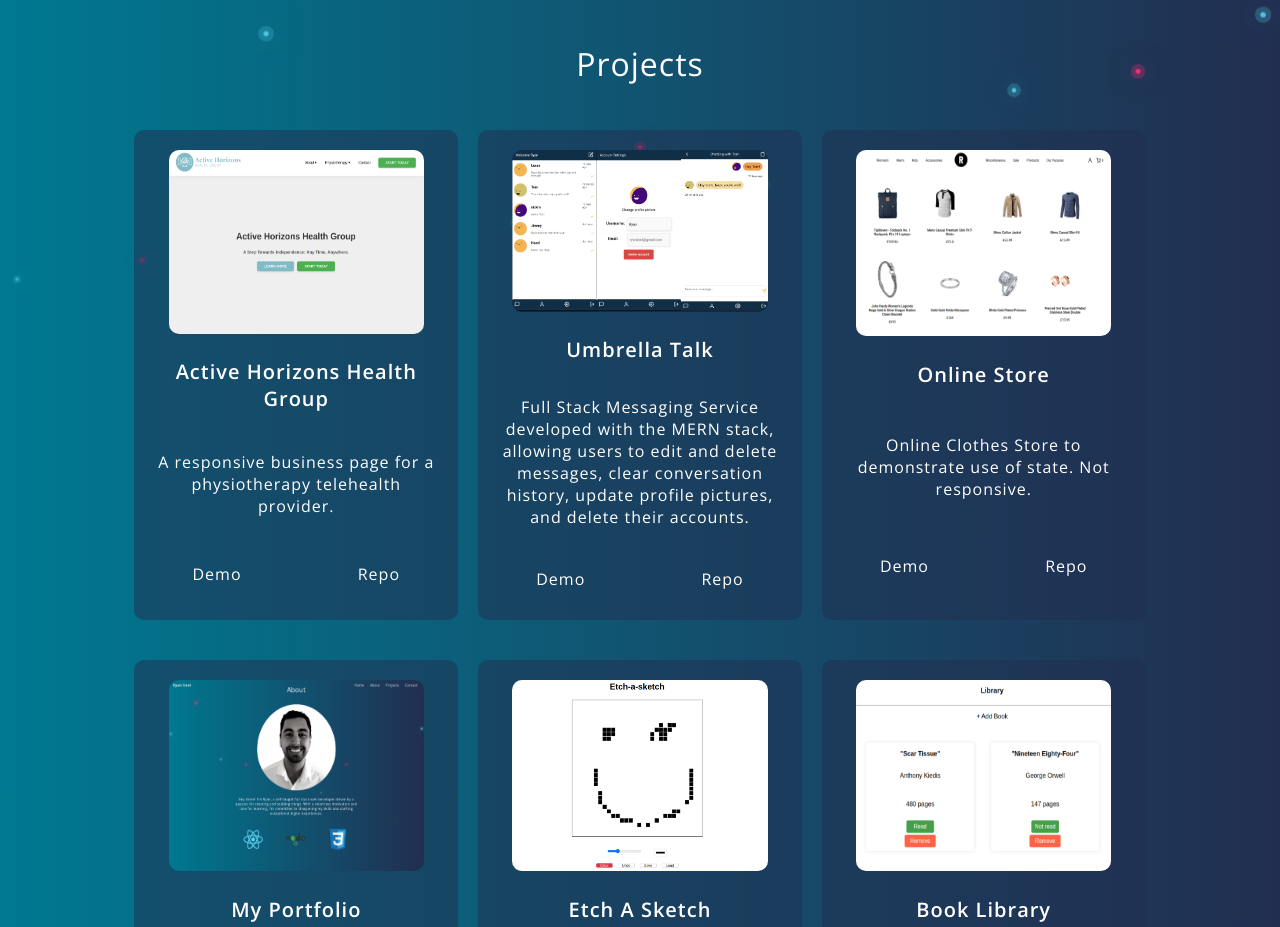
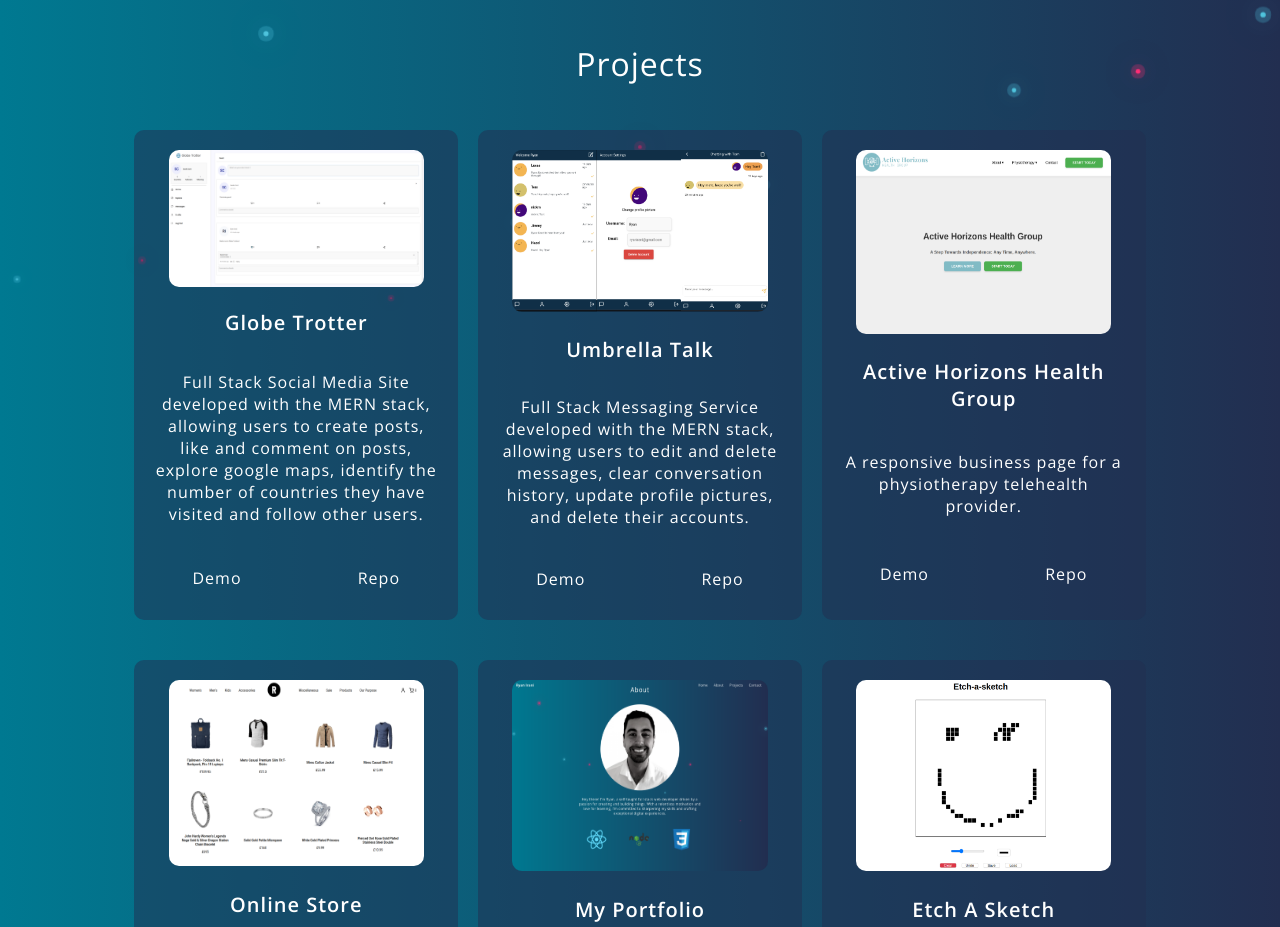
Before and after one commit to justryan55/portfolio, a React (Create React App) app: page / in a window 1280 px wide. Shown: the part 2000-2927 px from the top of the page. Built offline with nearby package versions, Linux system fonts and the light colour scheme.

Commit message:
added globe trotters to project list

```diff
--- a/src/components/MainContent.js
+++ b/src/components/MainContent.js
@@ -1,40 +1,42 @@
-import React from 'react'
-import About from './About';
-import Navigation from './Navigation';
-import Project from './Project';
-import Contact from './Contact';
-import Bubbles from './Bubbles';
-import etchImg from '../images/etch-a-sketch.png';
-import toDoImg from '../images/to-do-list.jpeg';
-import storeImg from '../images/store.png'
-import portfolioImg from '../images/portfolio.png'
-import messagingImg from '../images/messaging-app.png'
-import bookLibraryImg from '../images/book-library.png';
-import activeHorizonsImg from '../images/active-horizons.png'
-import { NavigationMobile } from './NavigationMobile';
-import { useMediaQuery } from 'react-responsive';
-import { Outlet } from 'react-router-dom';
-
+import React from "react";
+import About from "./About";
+import Navigation from "./Navigation";
+import Project from "./Project";
+import Contact from "./Contact";
+import Bubbles from "./Bubbles";
+import etchImg from "../images/etch-a-sketch.png";
+import toDoImg from "../images/to-do-list.jpeg";
+import storeImg from "../images/store.png";
+import portfolioImg from "../images/portfolio.png";
+import messagingImg from "../images/messaging-app.png";
+import globeTrotterImg from "../images/globe-trotter.png";
+import bookLibraryImg from "../images/book-library.png";
+import activeHorizonsImg from "../images/active-horizons.png";
+import { NavigationMobile } from "./NavigationMobile";
+import { useMediaQuery } from "react-responsive";
+import { Outlet } from "react-router-dom";
 
 export default function MainContent() {
-      const isMobile = useMediaQuery({ maxWidth: 768 })
+  const isMobile = useMediaQuery({ maxWidth: 768 });
   return (
-        <div className='main-content'>
+    <div className="main-content">
       {isMobile ? <NavigationMobile /> : <Navigation />}
       <Bubbles />
       <About />
       <Bubbles />
-          <div id='projects' className="project-section">Projects</div>
+      <div id="projects" className="project-section">
+        Projects
+      </div>
       <div className="project-container">
         <Project
-              imgSrc={activeHorizonsImg}
-              title="Active Horizons Health Group"
-              description="A responsive business page for a physiotherapy telehealth provider."
-              demoLink="https://activehorizons.com.au"
+          imgSrc={globeTrotterImg}
+          title="Globe Trotter"
+          description="Full Stack Social Media Site developed with the MERN stack, allowing users to create posts, like and comment on posts, explore google maps, identify the number of countries they have visited and follow other users."
+          // demoLink="https://umbrella-talk-api-zeta.vercel.app/"
           target="_blank"
-              githubLink="https://github.com/justryan55/active-horizons"
+          githubLink="https://github.com/justryan55/travel-project"
+        />
 
-            />
         <Project
           imgSrc={messagingImg}
           title="Umbrella Talk"
@@ -43,6 +45,15 @@ export default function MainContent() {
           target="_blank"
           githubLink="https://github.com/justryan55/umbrella-talk"
         />
+
+        <Project
+          imgSrc={activeHorizonsImg}
+          title="Active Horizons Health Group"
+          description="A responsive business page for a physiotherapy telehealth provider."
+          demoLink="https://activehorizons.com.au"
+          target="_blank"
+          githubLink="https://github.com/justryan55/active-horizons"
+        />
         <Project
           imgSrc={storeImg}
           title="Online Store"
@@ -50,7 +61,6 @@ export default function MainContent() {
           demoLink="https://ritzythreads.netlify.app/"
           target="_blank"
           githubLink="https://github.com/justryan55/shopping-cart"
-
         />
         <Project
           imgSrc={portfolioImg}
@@ -82,7 +92,7 @@ export default function MainContent() {
         />
       </div>
       {/* <Bubbles /> */}
-          <div id='contact' className='contact-section'>
+      <div id="contact" className="contact-section">
         <Contact />
       </div>
       <div>
@@ -90,5 +100,4 @@ export default function MainContent() {
       </div>
     </div>
   );
-
 }
```
Also changed, not shown: src/images/globe-trotter.png (added). Lines whose indentation alone changed are shown as unchanged.
